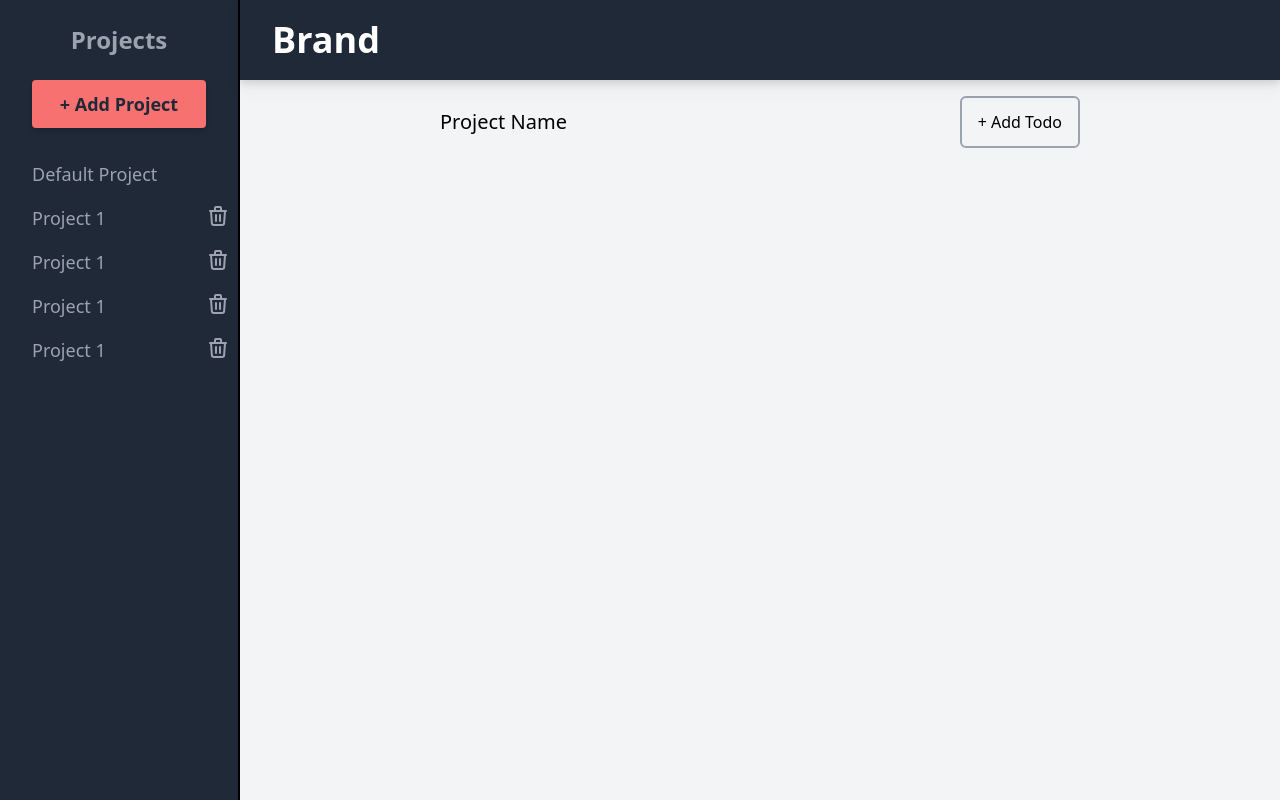
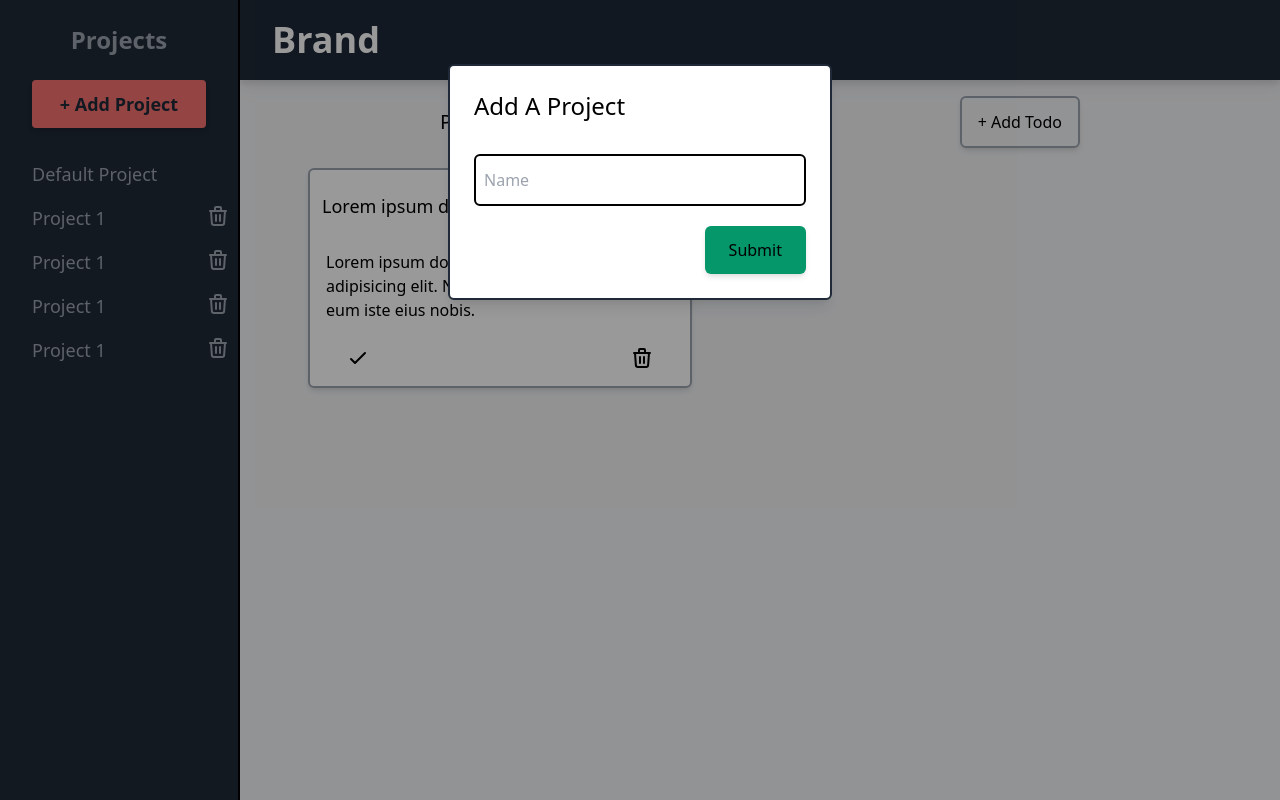
Before and after one commit to devkovmtl/todo-list, a website built with webpack: page src/index.html in a window 1280 px wide. Both pictures are taken after a click on the button "+ Add Project". Built offline with nearby package versions, Linux system fonts and the light colour scheme.

Commit message:
Added Project Modal

```diff
--- a/src/index.html
+++ b/src/index.html
@@ -35,12 +35,14 @@
           transition
           duration-200
           ease-in-out
+          z-20
         "
       >
         <div class="space-y-6">
           <h2 class="text-center font-semibold text-2xl">Projects</h2>
           <button
             class="
+              add-project-btn
               block
               mx-auto
               py-2.5
@@ -285,6 +287,7 @@
                 mr-4
                 py-3
                 rounded-md
+                shadow-md
                 hover:border-transparent hover:bg-gray-400 hover:text-white
                 ml-4
               "
@@ -304,11 +307,154 @@
               sm:pb-48
               lg:grid lg:grid-cols-2
             "
-          ></div>
+          >
+            <!-- TODO CARD -->
+            <div
+              class="
+                todo
+                h
+                bg-white
+                border-2 border-gray-400
+                p-1
+                max-w-sm
+                rounded-md
+                flex flex-col
+                mx-auto
+                shadow-md
+              "
+            >
+              <div class="flex justify-between space-x-5 items-center">
+                <h3 class="text-lg font-medium p-2 flex-1 bg-white">
+                  Lorem ipsum dolor sit amet.
+                </h3>
+                <div class="flex flex-col items-end space-y-2 p-2">
+                  <p class="text-base font-light">MEDIUM</p>
+                  <p class="text-xs font-extralight">2021-11-03</p>
+                </div>
+              </div>
+              <div class="p-3 text-base font-light">
+                <p>
+                  Lorem ipsum dolor sit amet, consectetur adipisicing elit.
+                  Necessitatibus veniam, fugit eum iste eius nobis.
+                </p>
+              </div>
+              <div class="flex justify-between px-6 py-1">
+                <button
+                  class="
+                    hover:bg-green-400 hover:bg-opacity-25 hover:text-green-700
+                    p-2
+                    rounded-full
+                    transition
+                    duration-150
+                  "
+                >
+                  <svg
+                    class="w-6 h-6"
+                    fill="none"
+                    stroke="currentColor"
+                    viewBox="0 0 24 24"
+                    xmlns="http://www.w3.org/2000/svg"
+                  >
+                    <path
+                      stroke-linecap="round"
+                      stroke-linejoin="round"
+                      stroke-width="2"
+                      d="M5 13l4 4L19 7"
+                    ></path>
+                  </svg>
+                </button>
+                <button
+                  class="
+                    hover:bg-red-400 hover:bg-opacity-25 hover:text-red-700
+                    p-2
+                    rounded-full
+                    transition
+                    duration-150
+                  "
+                >
+                  <svg
+                    class="w-6 h-6"
+                    fill="none"
+                    stroke="currentColor"
+                    viewBox="0 0 24 24"
+                    xmlns="http://www.w3.org/2000/svg"
+                  >
+                    <path
+                      stroke-linecap="round"
+                      stroke-linejoin="round"
+                      stroke-width="2"
+                      d="M19 7l-.867 12.142A2 2 0 0116.138 21H7.862a2 2 0 01-1.995-1.858L5 7m5 4v6m4-6v6m1-10V4a1 1 0 00-1-1h-4a1 1 0 00-1 1v3M4 7h16"
+                    ></path>
+                  </svg>
+                </button>
+              </div>
+            </div>
+            <!-- End OF TODO CARD -->
+          </div>
         </div>
       </div>
     </div>
     <!-- End of Container -->
+
+    <!-- PROJECT MODEL -->
+    <div
+      class="
+        project-modal
+        z-40
+        fixed
+        left-0
+        top-0
+        w-full
+        h-full
+        overflow-auto
+        bg-black bg-opacity-40
+        hidden
+      "
+    >
+      <div
+        class="
+          modal-content
+          bg-white
+          mt-16
+          mx-auto
+          p-6
+          max-w-sm
+          border-2 border-gray-800
+          space-y-8
+          shadow-lg
+          rounded-md
+        "
+      >
+        <h3 class="text-black text-2xl">Add A Project</h3>
+        <form class="space-y-5" name="project-form">
+          <div class="container w-full">
+            <input
+              type="text"
+              placeholder="Name"
+              name="name"
+              required
+              class="w-full rounded-md border-2 border-black py-3 px-2"
+            />
+          </div>
+
+          <div class="container flex justify-end">
+            <input
+              type="submit"
+              value="Submit"
+              class="
+                submit-btn-project
+                bg-green-600
+                px-6
+                py-3
+                rounded-md
+                shadow-md
+                hover:cursor-pointer hover:bg-green-400
+              "
+            />
+          </div>
+        </form>
+      </div>
+    </div>
     <script src="index.js"></script>
   </body>
 </html>
--- a/src/index.js
+++ b/src/index.js
@@ -1,6 +1,29 @@
 import './styles/index.css'
 
-const body = document.querySelector('body#body')
+const btnMenuNav = document.querySelector('.btnMenuNav')
+const sideNav = document.querySelector('.side-nav')
+const overlay = document.querySelector('.overlay')
+const addProjectBtn = document.querySelector('.add-project-btn')
+const projectModal = document.querySelector('.project-modal')
+const submitBtnProject = document.querySelector('.submit-btn-project')
+
+btnMenuNav.addEventListener('click', (e) => {
+  sideNav.classList.toggle('-translate-x-full')
+  overlay.classList.toggle('hidden')
+})
+
+overlay.addEventListener('click', (e) => {
+  sideNav.classList.toggle('-translate-x-full')
+  overlay.classList.toggle('hidden')
+})
+
+addProjectBtn.addEventListener('click', (e) => {
+  projectModal.classList.remove('hidden')
+})
+
+submitBtnProject.addEventListener('click', (e) => {
+  projectModal.classList.add('hidden')
+})
 // body.innerHTML += `
 // <header class="flex items-center justify-between">
 // <h2 class="text-lg leading-6 font-medium bg-gray-900 text-green-500">Projects test</h2>
--- a/src/styles/index.css
+++ b/src/styles/index.css
@@ -15,3 +15,7 @@ body {
   overflow-y: hidden;
   overflow-x: hidden;
 }
+
+.todo {
+  height: fit-content;
+}
```
